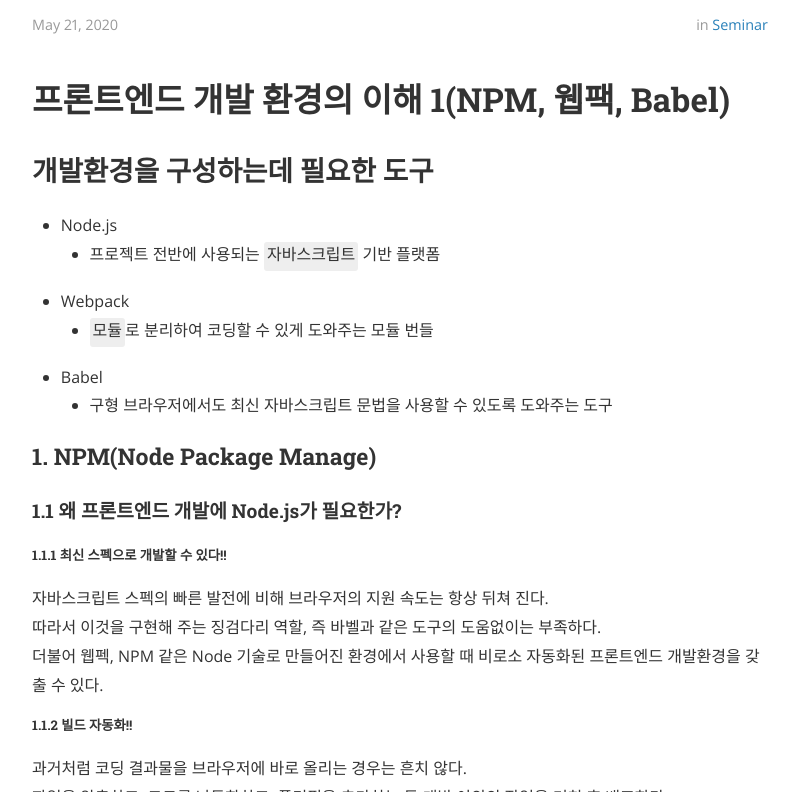
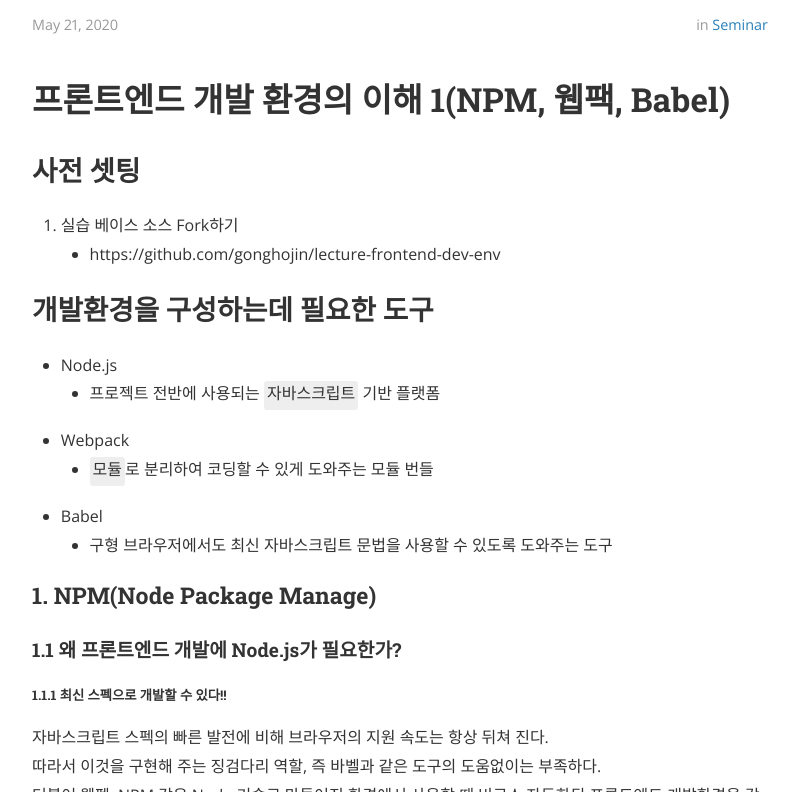
Before and after one commit to gonghojin/gonghojin.github.io, a Jekyll site: the page built from _posts/educations/2020-01-23-front-dev-env.markdown, in a window 1280 px wide and 900 px high, scrolled down 399 px, cut to the strip 108-900 px from the top of the window. Shown: the whole strip, without its empty margins (240-1036 px from the left). Built offline with Jekyll 4.4.1, drawn with Linux system fonts in a browser that asks for light colours; nearby versions of some CDN libraries; comment, search, counter and statistics services are not loaded.

```diff
--- a/_posts/educations/2020-01-23-front-dev-env.markdown
+++ b/_posts/educations/2020-01-23-front-dev-env.markdown
@@ -9,6 +9,10 @@ tags:	 Front Environment NPM Babel Webpack
 cover:  "/assets/instacode.png"
 ---
 # 프론트엔드 개발 환경의 이해 1(NPM, 웹팩, Babel)
+## 사전 셋팅
+1. 실습 베이스 소스 Fork하기
+    - https://github.com/gonghojin/lecture-frontend-dev-env
+
 ## 개발환경을 구성하는데 필요한 도구
 + Node.js
 	- 프로젝트 전반에 사용되는 `자바스크립트` 기반 플랫폼
```
